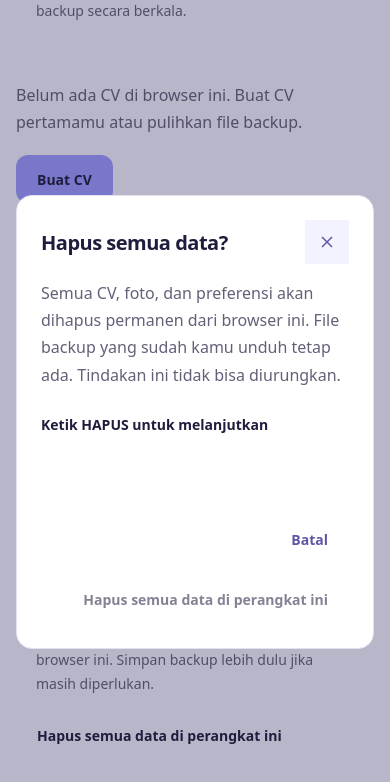
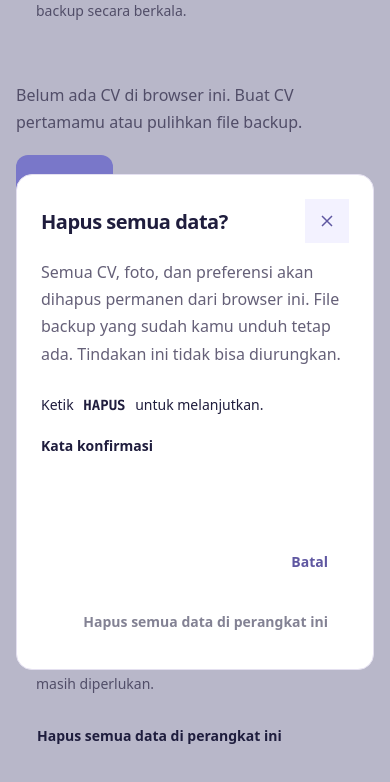
Before and after one commit to CodiosityDev/CV_Maker, a SvelteKit app: page /cv in a window 390 px wide. Both pictures are taken after a click on the button "Hapus semua data di perangkat ini". Shown: the part 240-1022 px from the top of the page. Built offline with nearby package versions, Linux system fonts and the light colour scheme; a web font is replaced by a local one.

Commit message:
fix(ui): make the wipe confirmation word stand out and tolerate mobile capitalisation
Co-Authored-By: Claude Opus 5.5 <noreply@anthropic.com>

```diff
--- a/src/lib/i18n/messages/app.en.ts
+++ b/src/lib/i18n/messages/app.en.ts
@@ -365,7 +365,8 @@ export const appEn: AppMessages = {
 		wipeConfirmDescription:
 			'All CVs, photos, and preferences will be permanently deleted from this browser. Backup files you have already downloaded will remain. This cannot be undone.',
 		wipeWord: 'DELETE',
-		wipeInput: 'Type {word} to continue',
+		wipeInput: 'Type {word} to continue.',
+		wipeInputLabel: 'Confirmation word',
 		wipeDone: 'All CV data on this device was deleted.'
 	}
 };
--- a/src/lib/i18n/messages/app.id.ts
+++ b/src/lib/i18n/messages/app.id.ts
@@ -363,7 +363,8 @@ export const appId = {
 		wipeConfirmDescription:
 			'Semua CV, foto, dan preferensi akan dihapus permanen dari browser ini. File backup yang sudah kamu unduh tetap ada. Tindakan ini tidak bisa diurungkan.',
 		wipeWord: 'HAPUS',
-		wipeInput: 'Ketik {word} untuk melanjutkan',
+		wipeInput: 'Ketik {word} untuk melanjutkan.',
+		wipeInputLabel: 'Kata konfirmasi',
 		wipeDone: 'Semua data CV di perangkat ini dihapus.'
 	}
 };
--- a/src/routes/(app)/cv/+page.svelte
+++ b/src/routes/(app)/cv/+page.svelte
@@ -39,6 +39,7 @@
 	let deleteCv = $state<CVMeta>();
 	let wipeOpen = $state(false);
 	let wipeText = $state('');
+	const wipeInstruction = $derived(t('dashboard.wipeInput').split('{word}'));
 	let active = false;
 	let listRequest = 0;
 	const importErrorKeys: Record<ImportErrorCode, MessageKey> = {
@@ -253,7 +254,7 @@
 
 	async function wipe(event: SubmitEvent) {
 		event.preventDefault();
-		if (busy || wipeText !== t('dashboard.wipeWord')) return;
+		if (busy || wipeText.trim().toUpperCase() !== t('dashboard.wipeWord')) return;
 		busy = true;
 		try {
 			await storage.wipeAll();
@@ -474,11 +475,17 @@
 	description={t('dashboard.wipeConfirmDescription')}
 >
 	<form onsubmit={wipe}>
+		<p id="wipe-instruction" class="wipe-instruction">
+			{wipeInstruction[0]}<strong class="confirm-word">{t('dashboard.wipeWord')}</strong
+			>{wipeInstruction[1]}
+		</p>
 		<Input
-			label={t('dashboard.wipeInput', { word: t('dashboard.wipeWord') })}
+			label={t('dashboard.wipeInputLabel')}
 			bind:value={wipeText}
 			disabled={busy}
+			aria-describedby="wipe-instruction"
 			autocomplete="off"
+			autocapitalize="characters"
 			spellcheck={false}
 		/>
 		<div class="dialog-actions">
@@ -489,13 +496,28 @@
 				type="submit"
 				variant="danger"
 				loading={busy}
-				disabled={wipeText !== t('dashboard.wipeWord')}>{t('dashboard.wipeAction')}</Button
+				disabled={wipeText.trim().toUpperCase() !== t('dashboard.wipeWord')}
+				>{t('dashboard.wipeAction')}</Button
 			>
 		</div>
 	</form>
 </Dialog>
 
 <style>
+	.wipe-instruction {
+		margin-bottom: 16px;
+		font-size: 0.875rem;
+		line-height: 1.8;
+	}
+	.confirm-word {
+		padding: 2px 6px;
+		border-radius: 4px;
+		background: var(--color-coral-50);
+		color: var(--color-ink);
+		font-family: ui-monospace, SFMono-Regular, Consolas, monospace;
+		font-weight: 700;
+		white-space: nowrap;
+	}
 	.dashboard {
 		max-width: 1120px;
 		padding-block: 32px 64px;
```
Also changed, not shown: 1 other file (tests, documents, lock files or other folders).
